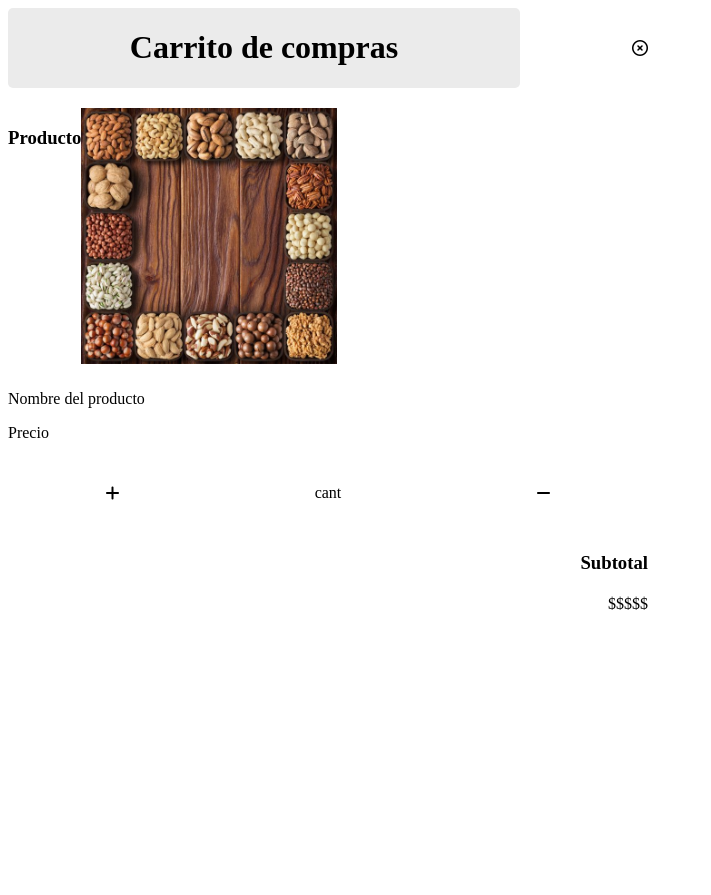
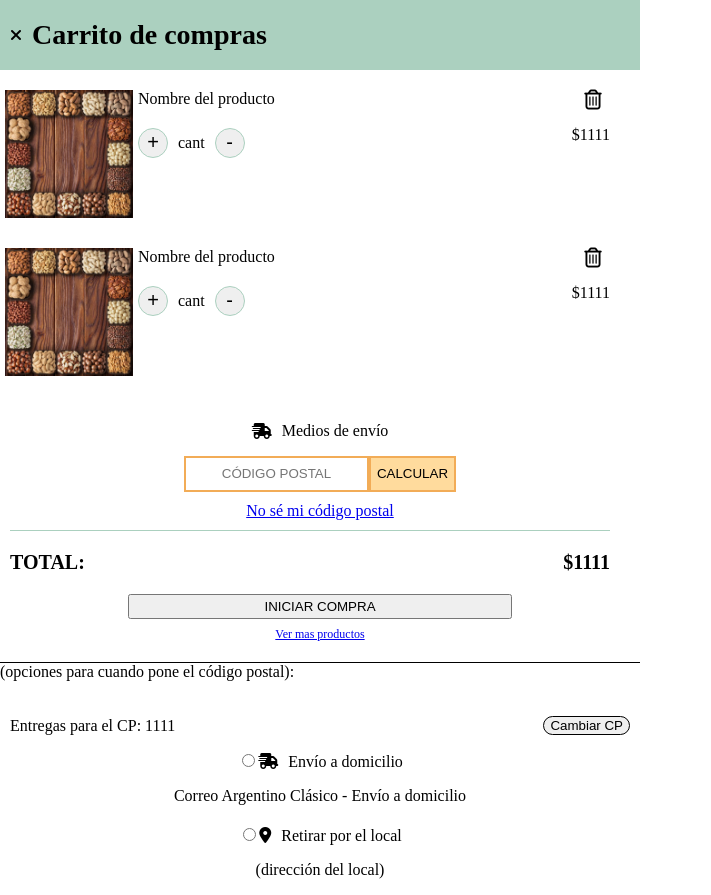
Before and after one commit to MiliBrime/grupo_5_dietetica, a Node server app: page /carrito in a window 1280 px wide. Shown: the whole page, without its empty margins (0-711 px from the left). Before the commit the page ends 610 px from the top, so only its background shows below. Run offline with Node 20, Linux system fonts and the light colour scheme; some libraries are stand-ins or nearby versions.

Commit message:
continuacion del carrito

```diff
--- a/public/css/stylesCarrito.css
+++ b/public/css/stylesCarrito.css
@@ -1,52 +1,165 @@
 body{
-    width: 90%;
+    margin:0px;
 }
 .arriba{
     display: flex;
+    justify-content: flex-start;
+    align-items: center;
+    margin-bottom:20px;
+    background-color: #ABD0BF;
+}
+.titulo{
+    font-size:14px;
+    margin-left: 10px;
+}
+.fa-xmark{
+    margin-left: 10px;
+}
+
+.producto{
+    display: flex;
+}
+
+.nombre{
+    margin: 0 0 10px 0;
+}
+
+.imagen-prod{
+    width: 20%;
+    margin: 0 5px 30px;
+}
+
+.sumador{
+    margin:0 10px 0 0;
+    width: 30px;
+    height: 30px;
+    font-size: 20px;
+    border-radius: 50px;
+    border-width: 1px;
+    border-style: solid;
+    border-color: #ABD0BF;
+}
+.restador{
+    margin: 0 0 0 10px;
+    width: 30px;
+    height: 30px;
+    font-size: 20px;
+    border-radius: 50px;
+    border-width: 1px;
+    border-color: #ABD0BF;
+    border-style: solid;
+}
+
+
+.cantidad{
+    display: flex;
+    align-items: center;
+}
+
+.trash{
+    display: flex;
+    margin-left: auto;
+    font-size: 20px;
+}
+
+.precio{
+    position: relative;
+    top: 20px;
+    right: 30px;
+}
+
+.enviosTexto{
+    display: flex;
+    justify-content: center;
+    align-items: center;
+}
+.fa-truck-fast{
+    margin:0 10px 0 0;
+}
+
+.enviosBotones{
+    display: flex;
+    justify-content: center;
+}
+
+.postal{
+    height: 30px;
+    text-align: center;
+    border-color: #F2AC57;
+    border-style: solid;
+}
+
+.link{
+    display: flex;
+    justify-content: center;
+    margin: 10px;
+}
+
+.total{
+    display: flex;
+    justify-content: space-between;
+    margin-right: 30px;
+    margin-left: 10px;
+    border-top: solid 1px #ABD0BF;
+    font-size: 20px;
+}
+
+.iniciar{
+    text-align: center;
+}
+.botonCompra{
+    width: 60%;
+    height: 25px;
+}
+.verMas{
+    text-align: center;
+    font-size: 12px;
+    margin-top: 8px;
+}
+
+.extra{
+    border-top: solid 1px black;
+    margin-top:20px;
+    margin-bottom: 20px;
+}
+
+.entrega{
+    display: flex;
+    flex-direction: column;
+    align-items: center;
+}
+
+.fa-location-dot{
+    margin:0 10px 0 0
+}
+
+.codPost{
+    display: flex;
     justify-content: space-between;
     align-items: center;
-    margin-bottom:20px;
 }
-.titulo{
-   background-color: #ebebeb;
-   width: 80%;
-   display: flex;
-   justify-content: center;
-   border-radius: 5px;
+.codigoElegido{
+    margin-left: 10px;
 }
-.texto{
-    display: flex;
-    justify-content: space-between;
+
+.cambiarCP{
+    margin-right: 10px;
+    border-radius: 50px;
+    border-width: 1px;
+    border-style: solid;
 }
-.producto{
-    display: flex;
-    justify-content: flex-start;
-    flex-wrap: wrap;
+
+.calcular{
+    border-color: #F2AC57;
+    border-style: solid;
+    background-color: #FFDB9D;
 }
-.fotoProd{
-    width: 40%;
-    margin: 0 15px 10px 0;
+
+.direccion{
+    text-align: center;
 }
-.detalles{
-    display: flex;
-    flex-direction: column;
-}
-.nombre-precio{
-    margin-bottom: 10px;
-}
-.cantidad{
-    display: flex;
-    justify-content: space-around;
-    align-items: center;
-}
-.subtotal {
-    display: flex;
-    flex-direction: column;
-    align-items: flex-end;
-    margin-top: 15px;
-}
-.subtotal h3 {
-    margin-bottom: 5px;
+.domicilio{
+    margin-bottom: 20px;
 }
 
 @media (min-width: 769px){
--- a/src/views/carrito.html
+++ b/src/views/carrito.html
@@ -11,31 +11,79 @@
 
 <body>
     <div class="arriba">
+        <i class="fa-solid fa-xmark"></i>
         <div class="titulo"><h1>Carrito de compras</h1></div>
-        <i class="fa-regular fa-circle-xmark"></i>
+    </div>
+    <div class="todos los productos">
+    <div class="producto">
+        <img src="/img/diet.jpg" alt="producto" class="imagen-prod">
+        <div class="descripcion">
+            <p class="nombre">Nombre del producto</p>
+            <div class="cantidad">
+            <button class="sumador">+</button>
+            <p class="cant">cant</p>
+            <button class="restador">-</i></button>
+            </div>
+        </div>
+        <div class="trash"><i class="fa-regular fa-trash-can"></i></div>
+        <p class="precio">$1111</p>
+    </div>
+    <div class="producto">
+        <img src="/img/diet.jpg" alt="producto" class="imagen-prod">
+        <div class="descripcion">
+            <p class="nombre">Nombre del producto</p>
+            <div class="cantidad">
+            <button class="sumador">+</button>
+            <p class="cant">cant</p>
+            <button class="restador">-</i></button>
+            </div>
+        </div>
+        <div class="trash"><i class="fa-regular fa-trash-can"></i></div>
+        <p class="precio">$1111</p>
+    </div>
     </div>
 
+    <div class="enviosTexto">
+        <i class="fa-solid fa-truck-fast"></i>
+        <p>Medios de envío</p>
+    </div>
+    <div class="enviosBotones">
+        <form>
+            <input class="postal" type="text" placeholder="CÓDIGO POSTAL">
+        </form>
+        <button type="submit" class="calcular">CALCULAR</button>
+    </div>
+    <div class="link">
+        <a href="#">No sé mi código postal</a>
+    </div>
 
-    <div class="contenedor-producto">
-        <div class="producto">
-            <h3>Producto</h3>
-            <img src = "./img/diet.jpg" alt = "foto prueba" class="fotoProd">
-        </div>
-            <div class="detalles">
-                <div class="nombre-precio">
-                    <p>Nombre del producto</p>
-                    <p>Precio</p>
-                </div>
-                <div class="cantidad">
-                    <i class="fa-solid fa-plus"></i>
-                    <p>cant</p>
-                    <i class="fa-solid fa-minus"></i>
-                </div>
-            </div>
-        <div class="subtotal">
-            <h3>Subtotal</h3>
-            <p>$$$$$</p>
-        </div>
+    <div class="total">
+        <p><strong>TOTAL:</strong></p>
+        <p><strong>$1111</strong></p>
     </div>
-</body>
-</html>
+
+    <div class="iniciar">
+        <button class="botonCompra" type="submit">INICIAR COMPRA</button>
+    </div>
+    <div class="verMas">
+        <a class= "verMas" href="/">Ver mas productos</a>
+    </div>
+
+    <p class="extra">(opciones para cuando pone el código postal):</p>
+
+    <div class="codPost">
+        <p class="codigoElegido">Entregas para el CP: 1111</p>
+        <button class="cambiarCP">Cambiar CP</button>
+    </div>
+
+    <form class="entrega">
+        <label>
+            <input type="radio" name="opciones" class="opcion1"><i class="fa-solid fa-truck-fast"></i>Envío a domicilio
+        </label>
+        <p class="domicilio">Correo Argentino Clásico - Envío a domicilio</p>
+        <label>
+            <input type="radio" name="opciones" class="opcion2"><i class="fa-solid fa-location-dot"></i>Retirar por el local
+        </label>
+    </form>
+    <p class="direccion">(dirección del local)</p>
+    </body>
```
Also changed, not shown: src/app.js (line endings or trailing spaces).
